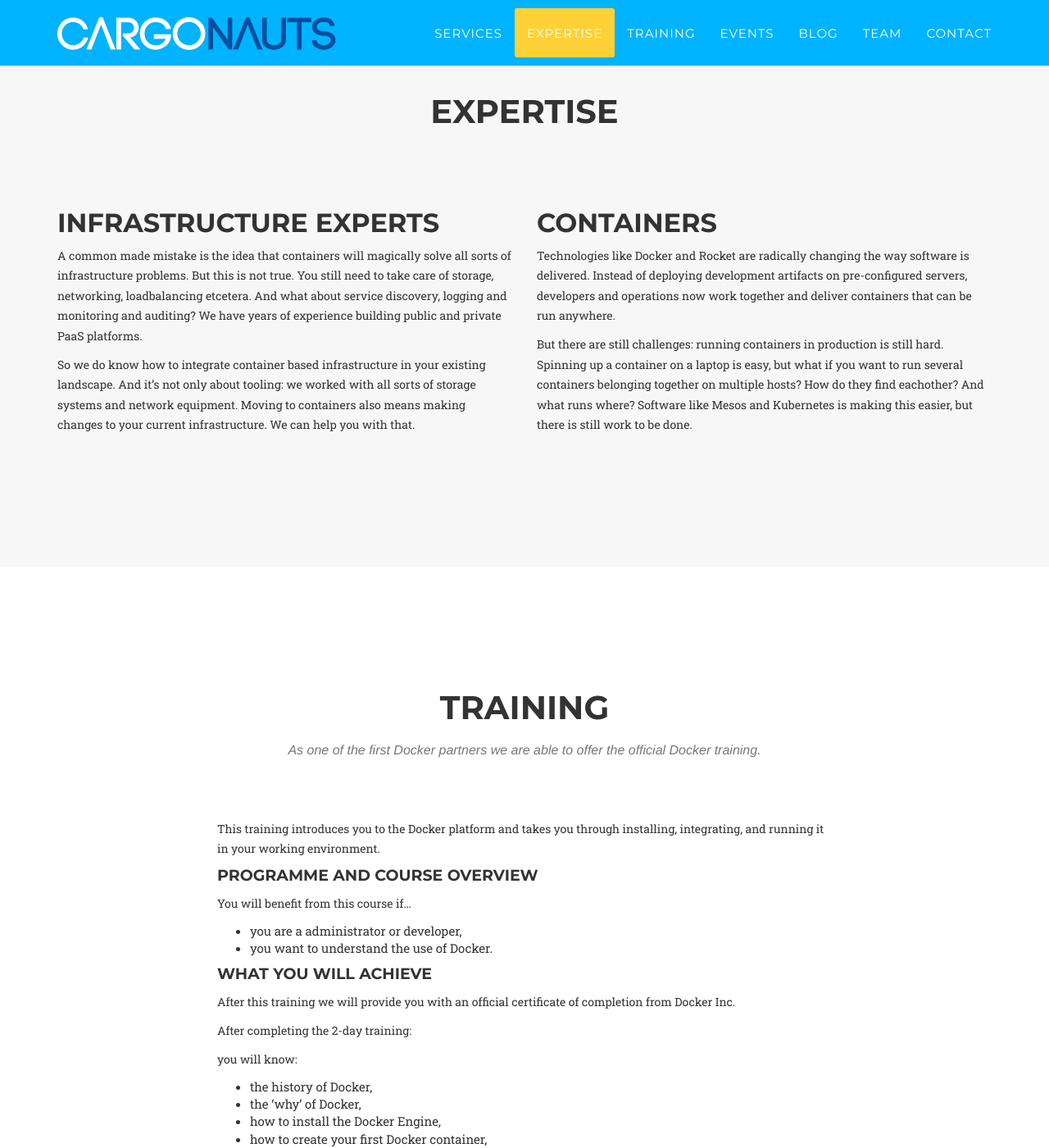
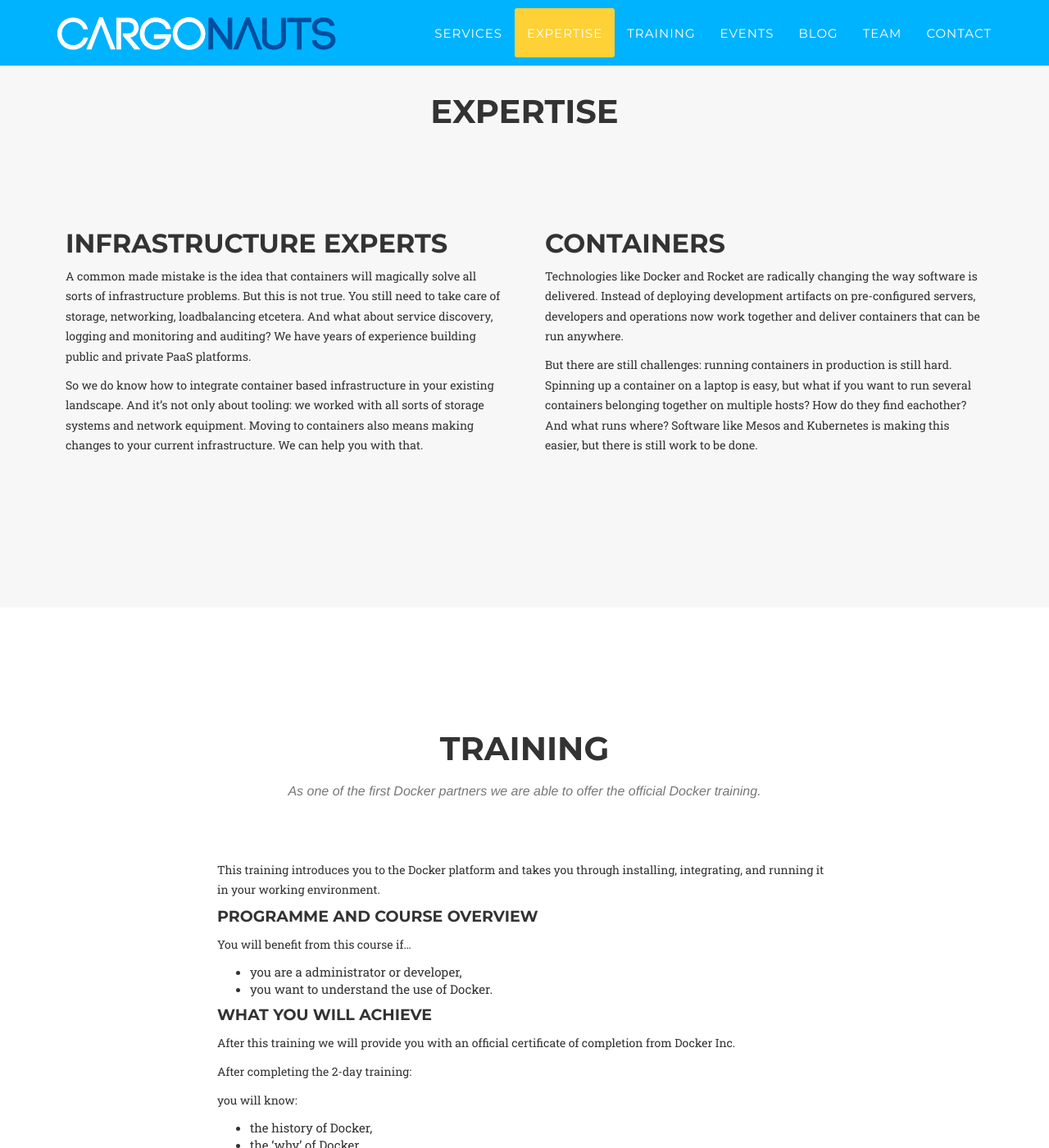
Before and after one commit to nautsio/nautsio.github.io, a Jekyll site: the page built from index.html, in a window 1280 px wide and 1400 px high, scrolled down 1774 px. Shown: the whole window at 82% size. Built offline with Jekyll 4.4.1, drawn with Linux system fonts in a browser that asks for light colours; some web fonts are replaced.

Commit message:
possible fix for blog issue

```diff
--- a/_layouts/style.css
+++ b/_layouts/style.css
@@ -1,3 +1,4 @@
 {% include css/bootstrap.min.css %}
 {% include css/agency.css %}
 {% include css/videowrapper.css %}
+{% include css/colfix.css %}
```
